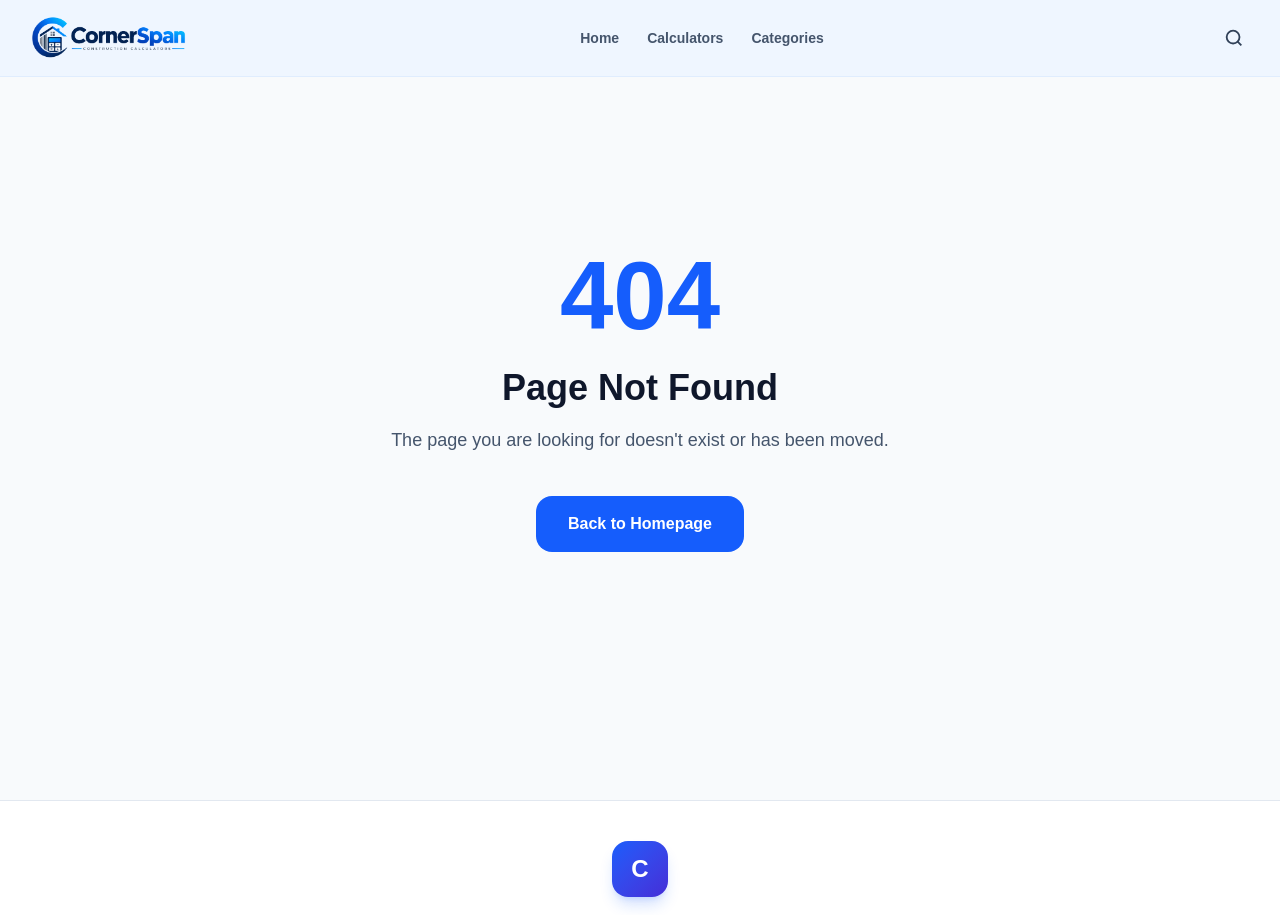
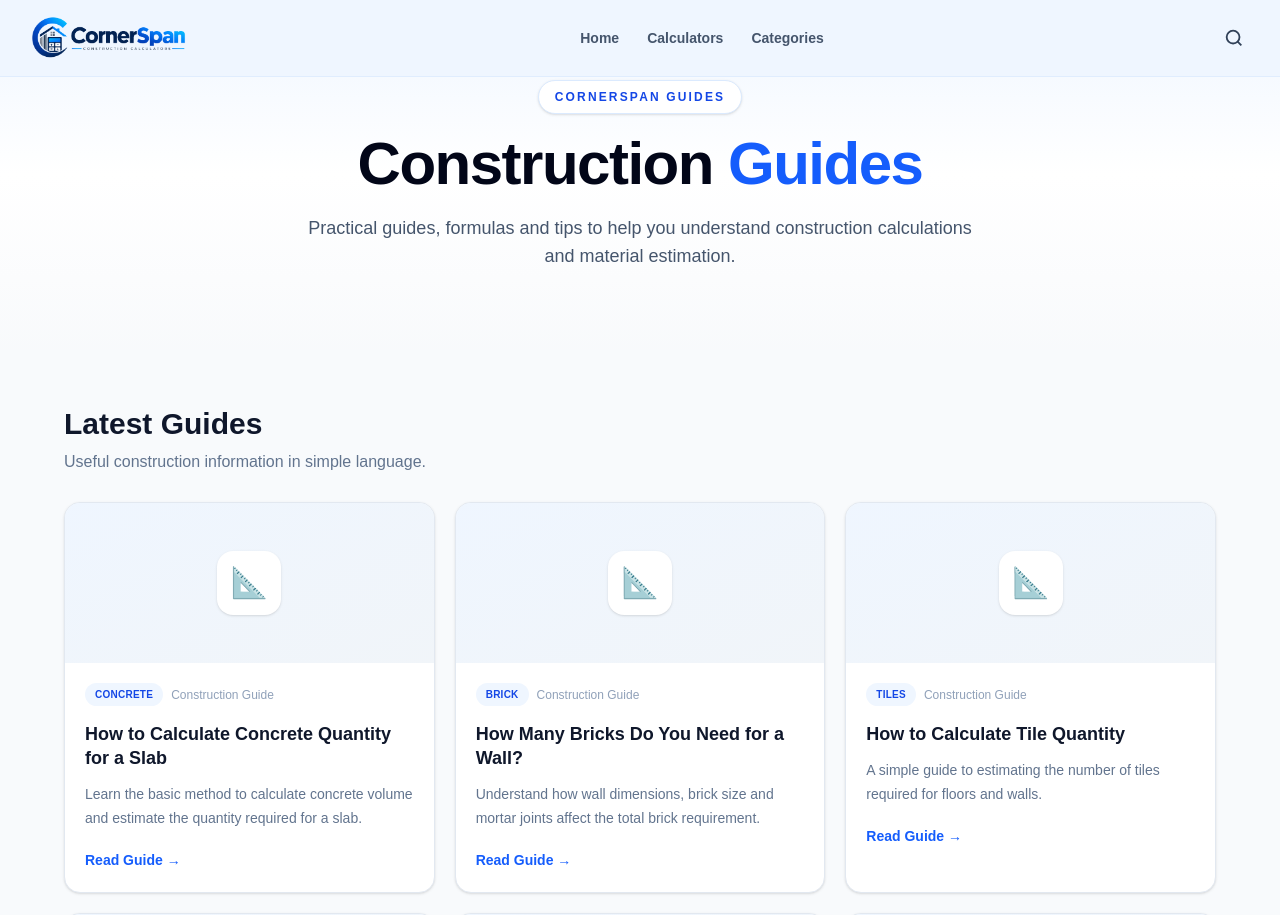
Before and after one commit to km7max-cmd/cornerspan, a Next.js app: page /blog in a window 1280 px wide. Before the commit this address had no page. Shown: the top 915 px of the page. Built offline with nearby package versions, Linux system fonts and the light colour scheme.

Commit message:
Add blog page with construction guides

```diff
--- /dev/null
+++ b/app/blog/page.tsx
@@ -0,0 +1,174 @@
+import Link from "next/link";
+
+const posts = [
+  {
+    title: "How to Calculate Concrete Quantity for a Slab",
+    description:
+      "Learn the basic method to calculate concrete volume and estimate the quantity required for a slab.",
+    category: "Concrete",
+    date: "Construction Guide",
+    href: "/blog/concrete-slab-calculation",
+  },
+  {
+    title: "How Many Bricks Do You Need for a Wall?",
+    description:
+      "Understand how wall dimensions, brick size and mortar joints affect the total brick requirement.",
+    category: "Brick",
+    date: "Construction Guide",
+    href: "/blog/brick-calculation",
+  },
+  {
+    title: "How to Calculate Tile Quantity",
+    description:
+      "A simple guide to estimating the number of tiles required for floors and walls.",
+    category: "Tiles",
+    date: "Construction Guide",
+    href: "/blog/tile-calculation",
+  },
+  {
+    title: "How to Calculate Paint Required for a Room",
+    description:
+      "Estimate paint requirements using wall area, coverage and the number of coats.",
+    category: "Paint",
+    date: "Construction Guide",
+    href: "/blog/paint-calculation",
+  },
+  {
+    title: "How to Calculate Steel Weight",
+    description:
+      "Learn the basic formula used to calculate the weight of steel bars and sections.",
+    category: "Steel",
+    date: "Construction Guide",
+    href: "/blog/steel-weight-calculation",
+  },
+  {
+    title: "Construction Material Estimation Basics",
+    description:
+      "A practical introduction to estimating common construction materials before starting a project.",
+    category: "Estimation",
+    date: "Construction Guide",
+    href: "/blog/construction-estimation-basics",
+  },
+];
+
+export default function BlogPage() {
+  return (
+    <main className="min-h-screen bg-slate-50">
+
+      {/* Hero */}
+      <section className="bg-gradient-to-b from-blue-50 via-white to-slate-50">
+        <div className="mx-auto max-w-6xl px-5 py-14 text-center sm:px-6 md:py-20">
+
+          <span className="inline-flex rounded-full border border-blue-100 bg-white px-4 py-2 text-[10px] font-bold uppercase tracking-[0.18em] text-blue-700 shadow-sm sm:text-xs">
+            CORNERSPAN GUIDES
+          </span>
+
+          <h1 className="mt-5 text-4xl font-black tracking-tight text-slate-950 sm:text-5xl md:text-6xl">
+            Construction
+            <span className="text-blue-600"> Guides</span>
+          </h1>
+
+          <p className="mx-auto mt-5 max-w-2xl text-base leading-7 text-slate-600 sm:text-lg">
+            Practical guides, formulas and tips to help you understand
+            construction calculations and material estimation.
+          </p>
+
+        </div>
+      </section>
+
+      {/* Articles */}
+      <section className="px-5 py-10 sm:px-6 md:py-14">
+        <div className="mx-auto max-w-6xl">
+
+          <div className="mb-7">
+            <h2 className="text-2xl font-black text-slate-900 sm:text-3xl">
+              Latest Guides
+            </h2>
+
+            <p className="mt-2 text-sm text-slate-500 sm:text-base">
+              Useful construction information in simple language.
+            </p>
+          </div>
+
+          <div className="grid gap-5 md:grid-cols-2 lg:grid-cols-3">
+
+            {posts.map((post) => (
+              <article
+                key={post.href}
+                className="group overflow-hidden rounded-2xl border border-slate-200 bg-white shadow-sm transition-all duration-300 hover:-translate-y-1 hover:shadow-lg"
+              >
+
+                {/* Card Image Area */}
+                <div className="flex h-40 items-center justify-center bg-gradient-to-br from-blue-50 to-slate-100">
+
+                  <div className="flex h-16 w-16 items-center justify-center rounded-2xl bg-white text-3xl shadow-sm">
+                    📐
+                  </div>
+
+                </div>
+
+                <div className="p-5">
+
+                  <div className="flex items-center gap-2">
+                    <span className="rounded-full bg-blue-50 px-2.5 py-1 text-[10px] font-bold uppercase tracking-wide text-blue-700">
+                      {post.category}
+                    </span>
+
+                    <span className="text-xs text-slate-400">
+                      {post.date}
+                    </span>
+                  </div>
+
+                  <h3 className="mt-4 text-lg font-black leading-6 text-slate-900 transition-colors group-hover:text-blue-600">
+                    {post.title}
+                  </h3>
+
+                  <p className="mt-3 text-sm leading-6 text-slate-500">
+                    {post.description}
+                  </p>
+
+                  <Link
+                    href={post.href}
+                    className="mt-5 inline-flex text-sm font-bold text-blue-600"
+                  >
+                    Read Guide →
+                  </Link>
+
+                </div>
+
+              </article>
+            ))}
+
+          </div>
+
+        </div>
+      </section>
+
+      {/* CTA */}
+      <section className="px-5 pb-14 sm:px-6">
+
+        <div className="mx-auto max-w-6xl rounded-3xl bg-gradient-to-r from-blue-600 via-blue-700 to-indigo-700 px-6 py-10 text-center text-white shadow-xl">
+
+          <h2 className="text-2xl font-black sm:text-3xl">
+            Ready to Calculate?
+          </h2>
+
+          <p className="mx-auto mt-3 max-w-xl text-sm leading-6 text-blue-100 sm:text-base">
+            Use CornerSpan calculators to turn your project measurements
+            into practical material estimates.
+          </p>
+
+          <Link
+            href="/calculators"
+            className="mt-6 inline-flex rounded-xl bg-white px-6 py-3 text-sm font-bold text-blue-700 shadow-md transition hover:-translate-y-0.5 hover:bg-slate-100"
+          >
+            Explore Calculators
+          </Link>
+
+        </div>
+
+      </section>
+
+    </main>
+  );
+}
```
